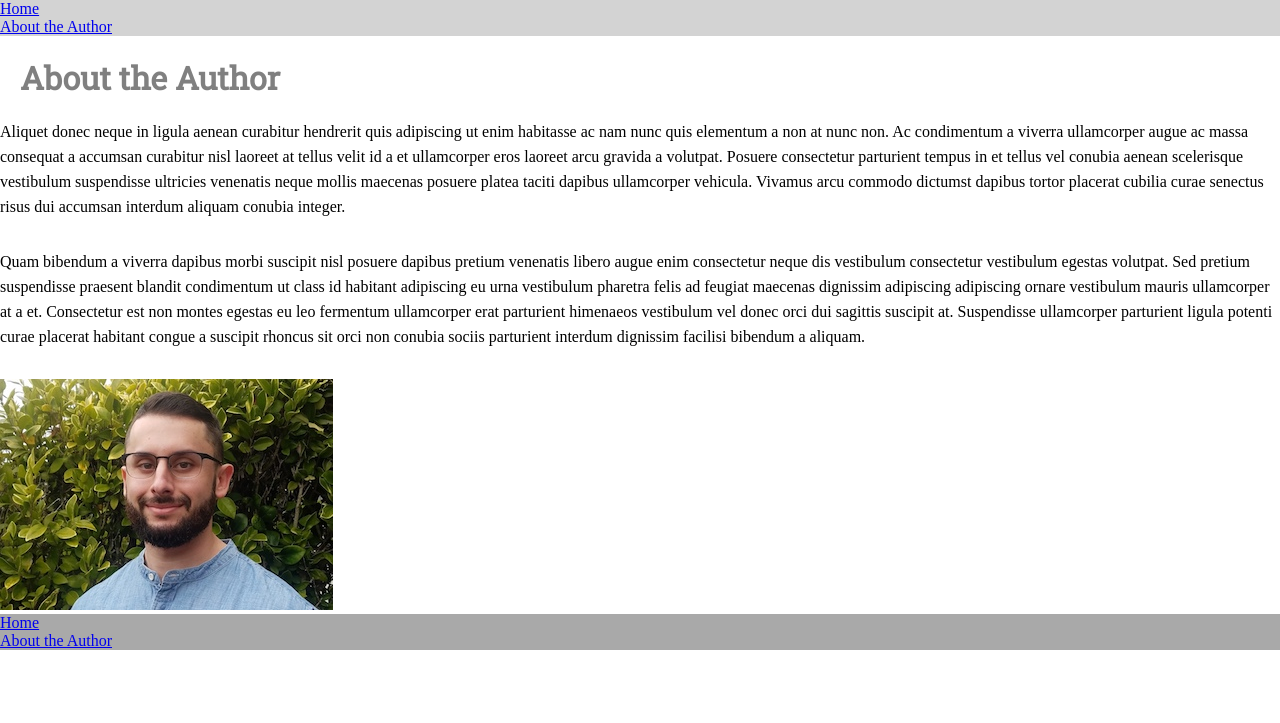
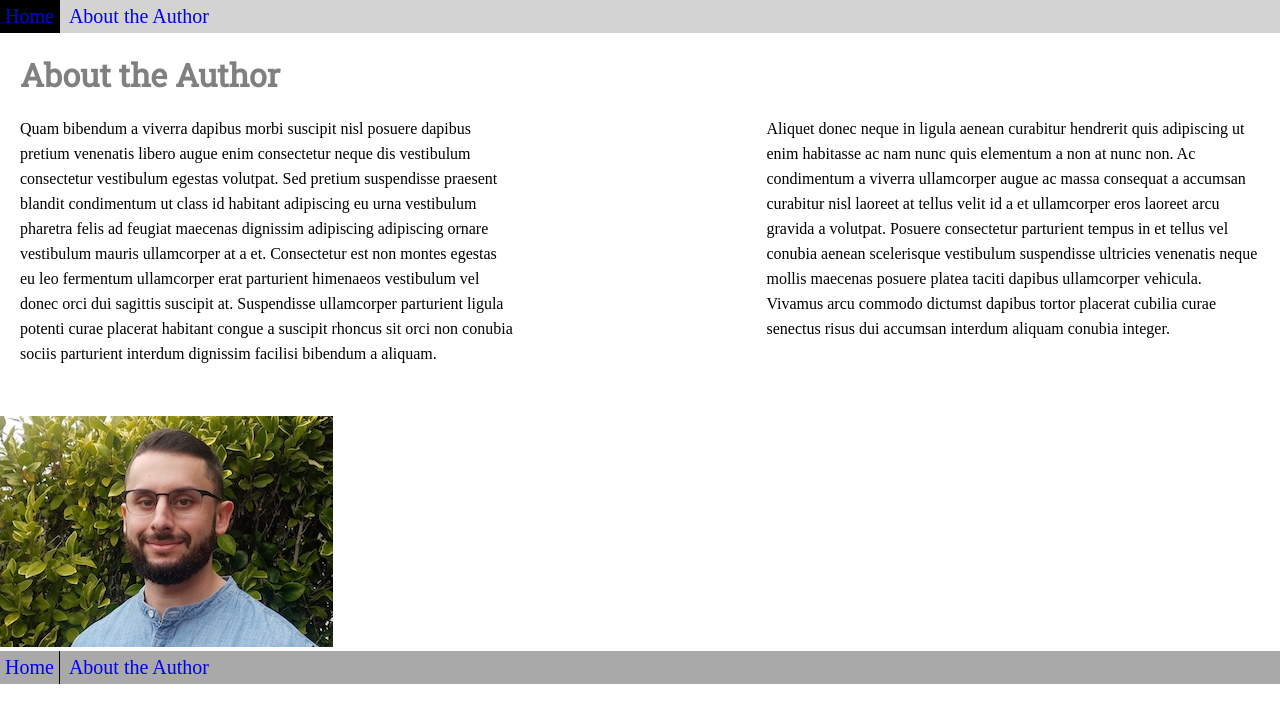
Before and after one commit to rf328/cpst342f18hw2, a PHP site: page /author.html in a window 1280 px wide. Shown: the top 723 px of the page. Run offline with PHP 8.4, Linux system fonts and the light colour scheme.

Commit message:
Added styles for links in nav for hover effects and separation between links. Changed author.html and index.html p elements to be in 1 row but span 5 columns with 2 column space between them. Used inline style for 2 column space.

```diff
--- a/author.html
+++ b/author.html
@@ -23,9 +23,16 @@
 				<h1>About the Author</h1>
 			</section>
 		</div>
-		<p>Aliquet donec neque in ligula aenean curabitur hendrerit quis adipiscing ut enim habitasse ac nam nunc quis elementum a non at nunc non. Ac condimentum a viverra ullamcorper augue ac massa consequat a accumsan curabitur nisl laoreet at tellus velit id a et ullamcorper eros laoreet arcu gravida a volutpat. Posuere consectetur parturient tempus in et tellus vel conubia aenean scelerisque vestibulum suspendisse ultricies venenatis neque mollis maecenas posuere platea taciti dapibus ullamcorper vehicula. Vivamus arcu commodo dictumst dapibus tortor placerat cubilia curae senectus risus dui accumsan interdum aliquam conubia integer.</p>
 
-		<p>Quam bibendum a viverra dapibus morbi suscipit nisl posuere dapibus pretium venenatis libero augue enim consectetur neque dis vestibulum consectetur vestibulum egestas volutpat. Sed pretium suspendisse praesent blandit condimentum ut class id habitant adipiscing eu urna vestibulum pharetra felis ad feugiat maecenas dignissim adipiscing adipiscing ornare vestibulum mauris ullamcorper at a et. Consectetur est non montes egestas eu leo fermentum ullamcorper erat parturient himenaeos vestibulum vel donec orci dui sagittis suscipit at. Suspendisse ullamcorper parturient ligula potenti curae placerat habitant congue a suscipit rhoncus sit orci non conubia sociis parturient interdum dignissim facilisi bibendum a aliquam.</p>
+		<div class="row">
+			<section class="col col-5" style="margin-right: 8.33%">
+				<p>Quam bibendum a viverra dapibus morbi suscipit nisl posuere dapibus pretium venenatis libero augue enim consectetur neque dis vestibulum consectetur vestibulum egestas volutpat. Sed pretium suspendisse praesent blandit condimentum ut class id habitant adipiscing eu urna vestibulum pharetra felis ad feugiat maecenas dignissim adipiscing adipiscing ornare vestibulum mauris ullamcorper at a et. Consectetur est non montes egestas eu leo fermentum ullamcorper erat parturient himenaeos vestibulum vel donec orci dui sagittis suscipit at. Suspendisse ullamcorper parturient ligula potenti curae placerat habitant congue a suscipit rhoncus sit orci non conubia sociis parturient interdum dignissim facilisi bibendum a aliquam.</p>
+			</section>
+
+			<section class="col col-5" style="margin-left: 8.33%">
+			<p>Aliquet donec neque in ligula aenean curabitur hendrerit quis adipiscing ut enim habitasse ac nam nunc quis elementum a non at nunc non. Ac condimentum a viverra ullamcorper augue ac massa consequat a accumsan curabitur nisl laoreet at tellus velit id a et ullamcorper eros laoreet arcu gravida a volutpat. Posuere consectetur parturient tempus in et tellus vel conubia aenean scelerisque vestibulum suspendisse ultricies venenatis neque mollis maecenas posuere platea taciti dapibus ullamcorper vehicula. Vivamus arcu commodo dictumst dapibus tortor placerat cubilia curae senectus risus dui accumsan interdum aliquam conubia integer.</p>
+			</section>
+		</div>
 
 		<img src="mypic.jpg" alt="Ryan Freger">
 
--- a/style.css
+++ b/style.css
@@ -15,6 +15,24 @@ h2 {
 p {
   line-height: 25px;
   margin-bottom: 30px; }
+
+li {
+  display: inline-block;
+  font-size: 20px;
+  padding: 5px; }
+
+li:not(:last-child) {
+  border-right: 1px solid black; }
+
+a {
+  text-decoration: none; }
+
+a:hover {
+  color: #ffffff; }
+
+li:hover {
+  background-color: #000000;
+  color: #ffffff; }
 
 header {
   background-color: lightgray; }
--- a/style.scss
+++ b/style.scss
@@ -23,6 +23,30 @@ h2 {
 p {
 	line-height: 25px;
 	margin-bottom: 30px;
+}
+
+
+li {
+  display: inline-block;
+  font-size: 20px;
+  padding: 5px;
+}
+
+li:not(:last-child) {
+border-right: 1px solid black;
+}
+
+a {
+  text-decoration: none;
+}
+
+a:hover {
+  color: #ffffff;
+}
+
+li:hover {
+  background-color: #000000;
+  color: #ffffff;
 }
 
 header {
```
Also changed, not shown: index.html (+9 -2 lines), 1 other file.
